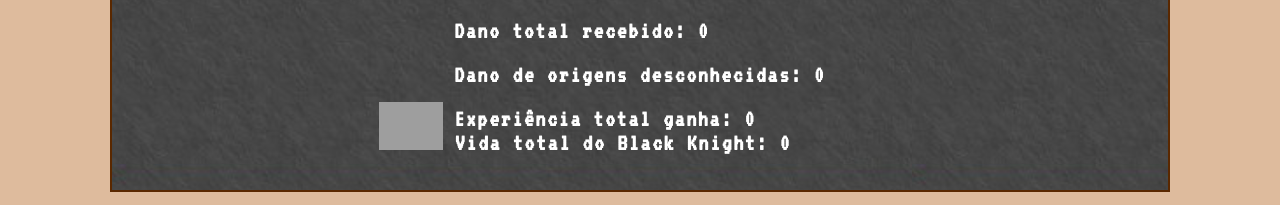
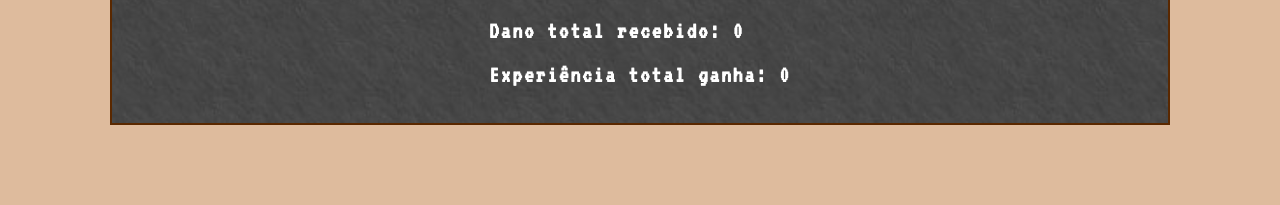
Before and after one commit to grodriguesc/prova-ambipar, a Nuxt app: page / in a window 1280 px wide. Shown: the part 398-603 px from the top of the page. Built offline with nearby package versions, Linux system fonts and the light colour scheme; grey boxes are pictures that could not be loaded.

Commit message:
feat: added creature images to hunt analyzer

```diff
--- a/components/huntAnalyzer/huntAnalyzer.vue
+++ b/components/huntAnalyzer/huntAnalyzer.vue
@@ -1,6 +1,7 @@
 <template>
   <div class="hunt-analyzer pixel-font">
     <h1>Hunt Analyzer</h1>
+    {{}}
     <table>
       <tr>
         <th>Monstro</th>
@@ -10,8 +11,16 @@
         v-for="(damage, monster) in dataCalculated.damageTaken.byCreatureKind"
         :key="monster"
       >
-        <td>{{ monster }}</td>
-        <td>{{ damage }}</td>
+        <td class="container creature-icon">
+          <img
+            :src="dataCalculated.damageTaken.creatureImages[monster]"
+            :alt="monster"
+          />
+          <p>{{ monster }}</p>
+        </td>
+        <td>
+          <p class="container">{{ damage }}</p>
+        </td>
       </tr>
     </table>
     <div>
@@ -19,14 +28,17 @@
         <h2>Dano total recebido: {{ dataCalculated.damageTaken.total }}</h2>
       </div>
 
-      <div class="unknown-damage">
+      <div class="unknown-damage" v-if="dataCalculated.unknownDamage">
         <h2>
           Dano de origens desconhecidas: {{ dataCalculated.unknownDamage }}
         </h2>
       </div>
       <h2>Experiência total ganha: {{ dataCalculated.experienceGained }}</h2>
 
-      <h2 class="black-knight-img">
+      <h2
+        class="black-knight-img"
+        v-if="dataCalculated.blackKnightHitpoints > 0"
+      >
         <img width="64" src="static\creatureGifs\Black_Knight.gif" />
         Vida total do Black Knight:
         {{ dataCalculated.blackKnightHitpoints }}
@@ -42,7 +54,7 @@ export default {
       type: Object,
       default: {
         hitpointsHealed: 0,
-        damageTaken: { total: 0, byCreatureKind: {} },
+        damageTaken: { total: 0, byCreatureKind: {}, creatureImages: {} },
         blackKnightHitpoints: [],
         blackKnightHitpoints: 0,
         unknownDamage: 0,
@@ -76,12 +88,18 @@ table {
   border-collapse: collapse;
 }
 
+.creature-icon {
+  display: flex;
+  flex-direction: column;
+  justify-content: center;
+  align-items: center;
+}
+
 td,
 th {
   border: 1px solid white;
   padding: 0.5em;
 }
-
 @media (max-width: 768px) {
   .black-knight-img {
     margin-left: auto !important;
--- a/components/inputs/inputDragAndDrop.vue
+++ b/components/inputs/inputDragAndDrop.vue
@@ -55,7 +55,7 @@ export default {
 
           const result = {
             hitpointsHealed: 0,
-            damageTaken: { total: 0, byCreatureKind: {} },
+            damageTaken: { total: 0, byCreatureKind: {}, creatureImages: {} },
             blackKnightHitpoints: [],
             blackKnightHitpoints: 0,
             unknownDamage: 0,
@@ -65,6 +65,7 @@ export default {
 
           let knownDamage = 0;
           let currentBlackKnightDamage = 0;
+          const creatureImages = {};
 
           lines.forEach((line) => {
             // Matches "You healed yourself for X hitpoints."
@@ -76,7 +77,6 @@ export default {
             }
 
             // Matches "You lose X hitpoints due to an attack by a Y."
-            // The change is here - (.+) instead of (\w+)
             const damageByCreature = line.match(
               /You lose (\d+) hitpoints due to an attack by a ([^.]+)./
             );
@@ -89,6 +89,11 @@ export default {
                 result.damageTaken.byCreatureKind[creature] += damage;
               } else {
                 result.damageTaken.byCreatureKind[creature] = damage;
+                result.damageTaken.creatureImages[
+                  creature
+                ] = `https://static.tibia.com/images/library/${creature
+                  .replace(/ /g, "")
+                  .toLowerCase()}.gif`;
               }
             }
 
@@ -137,6 +142,7 @@ export default {
           result.unknownDamage = result.damageTaken.total - knownDamage;
 
           this.$emit("data-calculated", result);
+          this.$emit("creature-images", creatureImages); // New event for creature images
         };
 
         reader.readAsText(file);
--- a/pages/index.vue
+++ b/pages/index.vue
@@ -1,34 +1,43 @@
 <template>
   <div class="container">
-    <InputDragAndDrop @data-calculated="updateData" />
-    <HuntAnalyzer :data-calculated="dataCalculated" />
+    <InputDragAndDrop
+      @data-calculated="updateData"
+      @creature-images="updateCreatureList"
+    />
+    <HuntAnalyzer
+      :data-calculated="dataCalculated"
+      :creatures-list="creaturesList"
+    />
   </div>
 </template>
 
 <script>
+import DamageByCreature from "~/components/huntAnalyzer/damageByCreature.vue";
 import HuntAnalyzer from "~/components/huntAnalyzer/huntAnalyzer.vue";
 import InputDragAndDrop from "~/components/inputs/inputDragAndDrop.vue";
 
 export default {
-  components: { InputDragAndDrop, HuntAnalyzer },
+  components: { InputDragAndDrop, HuntAnalyzer, DamageByCreature },
   data() {
     return {
       dataCalculated: {
         hitpointsHealed: 0,
-        damageTaken: { total: 0, byCreatureKind: {} },
+        damageTaken: { total: 0, byCreatureKind: {}, creatureImages: {} },
         blackKnightHitpoints: [],
         blackKnightHitpoints: 0,
         unknownDamage: 0,
         experienceGained: 0,
         loot: {},
       },
+      creaturesList: {},
     };
   },
   methods: {
     updateData(newData) {
-      console.log(newData);
       this.dataCalculated = newData;
-      console.log(this.dataCalculated);
+    },
+    updateCreatureList(newData) {
+      this.creaturesList = newData;
     },
   },
 };
```
